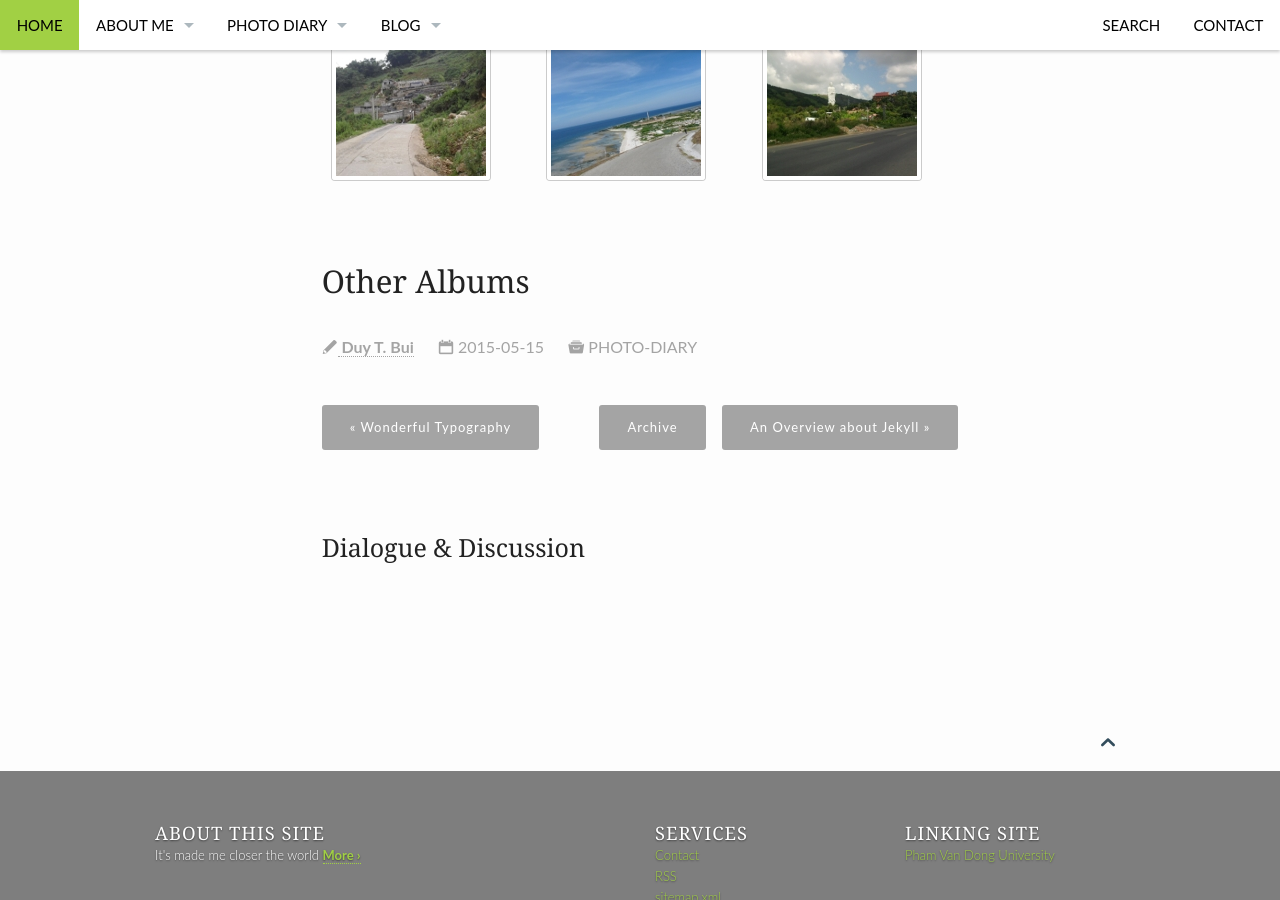
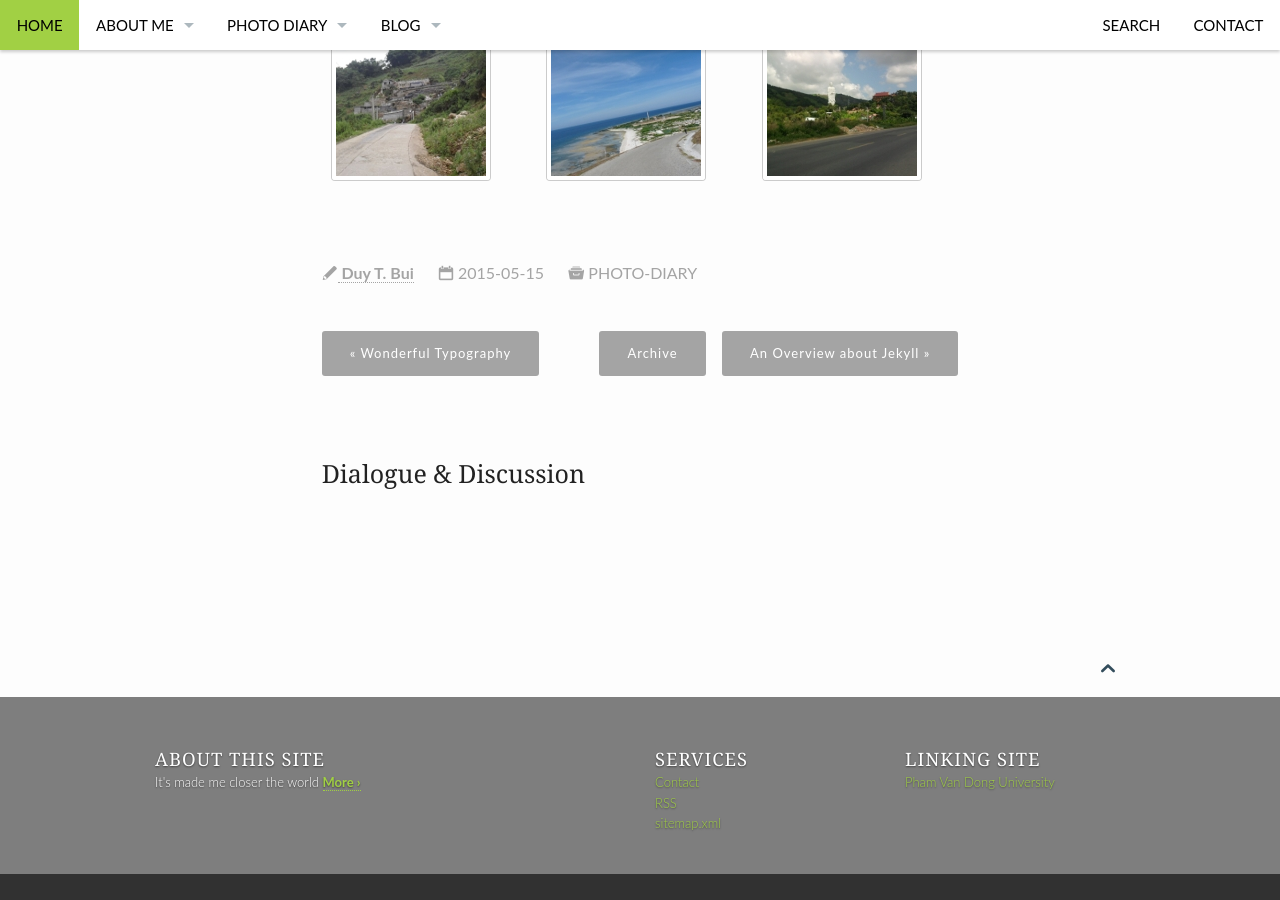
Before and after one commit to duybuidotvn/duybuidotvn.github.io, a Jekyll site: the page built from _posts/photo-diary/2015-05-15-on-the-road.md, in a window 1280 px wide and 900 px high, scrolled down 540 px. Built offline with Jekyll 4.4.1, drawn with Linux system fonts in a browser that asks for light colours; comment, search, counter and statistics services are not loaded.

Commit message:
180515-1251-test-comments

```diff
--- a/_posts/photo-diary/2015-05-15-on-the-road.md
+++ b/_posts/photo-diary/2015-05-15-on-the-road.md
@@ -19,7 +19,6 @@ header:
 
 
 
-## Other Albums
 {: .t60 }
 {% include list-posts.html tag='post format' %}
 
```
